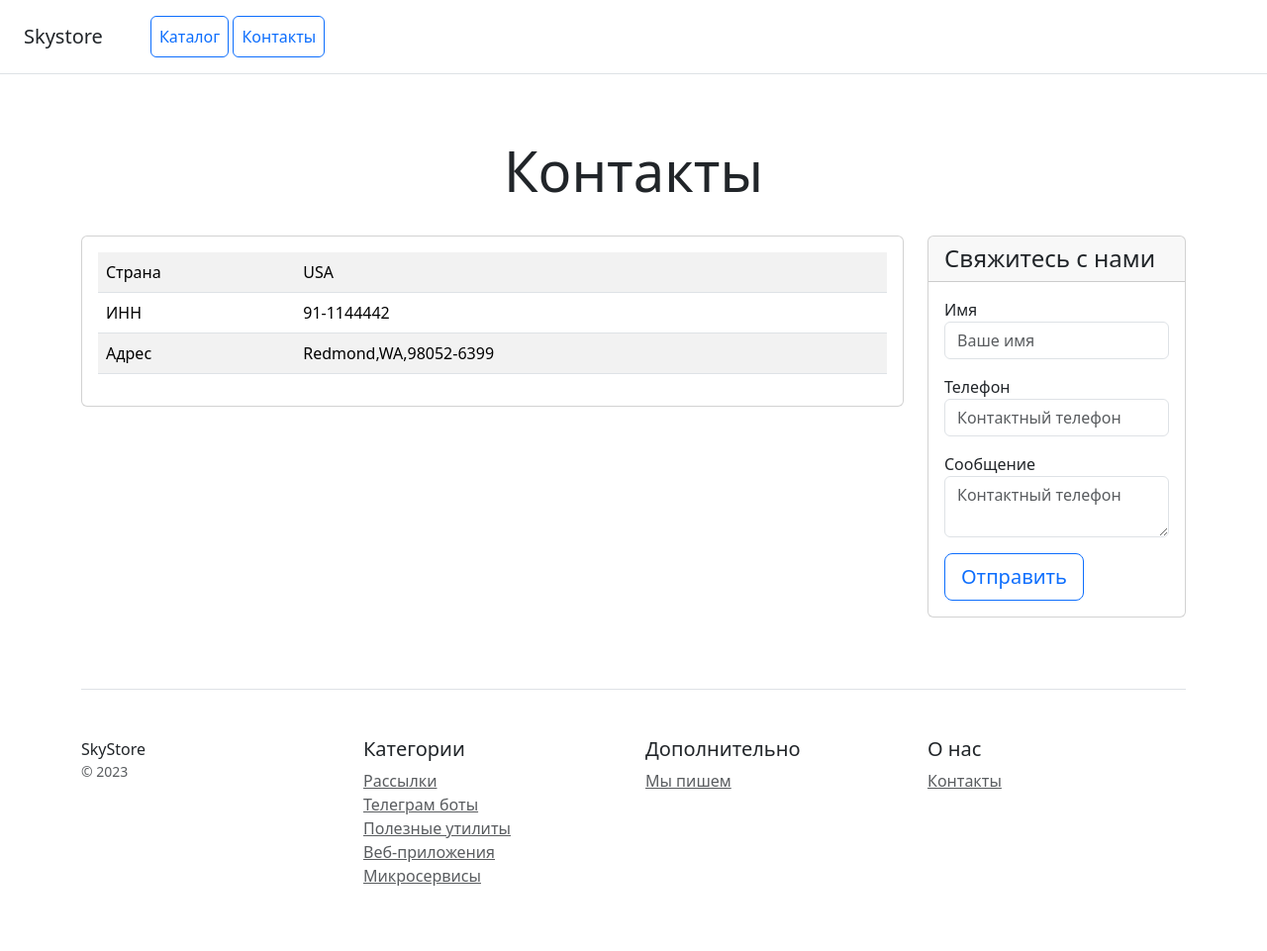
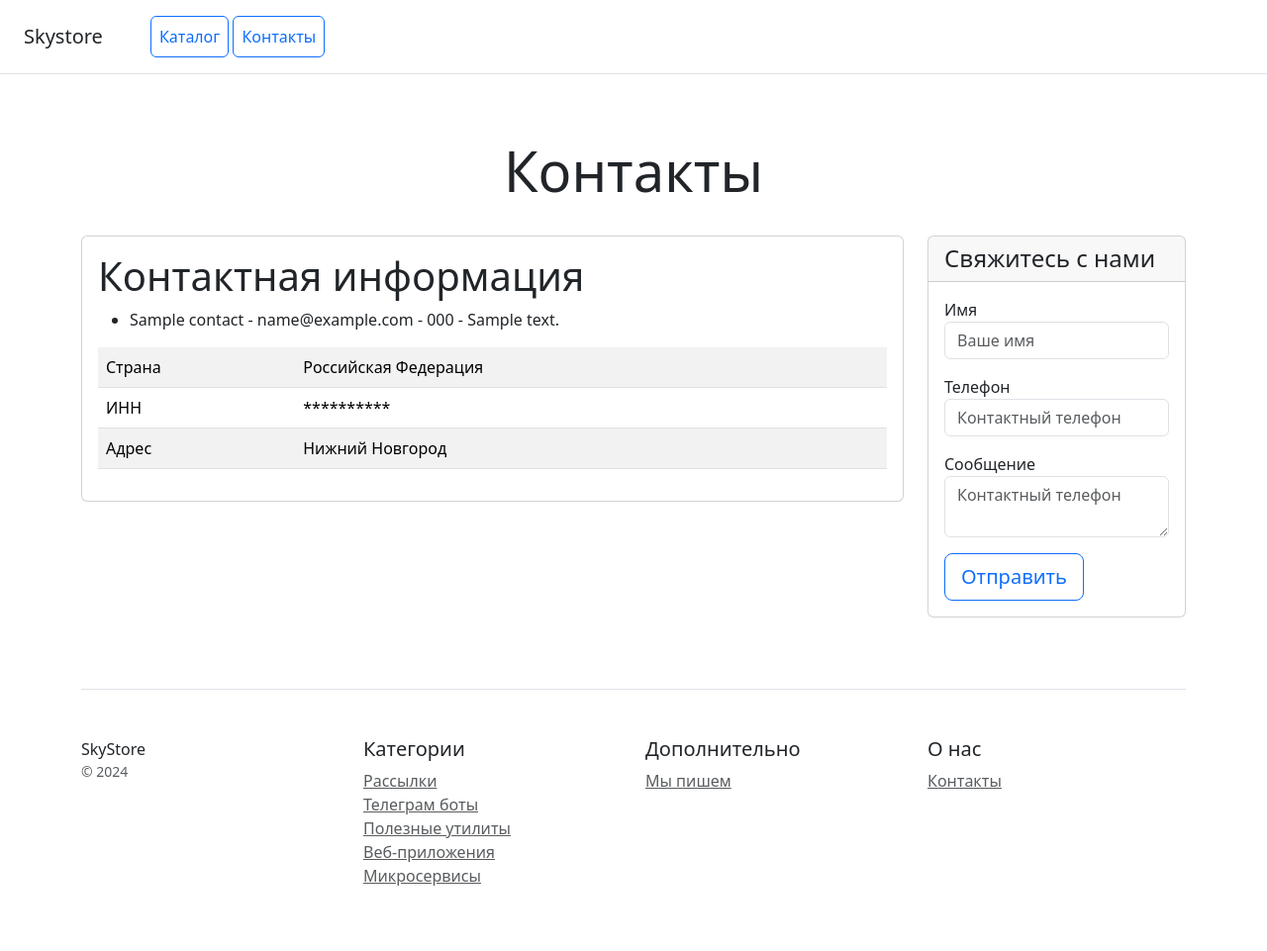
Before and after one commit to Dred85/project_online_store, a Django app: page /contacts/ in a window 1280 px wide. Shown: the whole page at 99% size. Run offline with Django 5.2, Linux system fonts and the light colour scheme; tables that the repository leaves empty hold one stand-in row (values such as "Sample post").

Commit message:
Исправил home.html и contacts.html

```diff
--- a/catalog/templates/main/contacts.html
+++ b/catalog/templates/main/contacts.html
@@ -4,9 +4,11 @@
     <meta charset="utf-8">
     <meta name="viewport" content="width=device-width, initial-scale=1">
     <title>Skystore</title>
-    <link href="https://cdn.jsdelivr.net/npm/bootstrap@5.3.2/dist/css/bootstrap.min.css" rel="stylesheet" integrity="sha384-T3c6CoIi6uLrA9TneNEoa7RxnatzjcDSCmG1MXxSR1GAsXEV/Dwwykc2MPK8M2HN" crossorigin="anonymous">
+    <link href="https://cdn.jsdelivr.net/npm/bootstrap@5.3.2/dist/css/bootstrap.min.css" rel="stylesheet"
+          integrity="sha384-T3c6CoIi6uLrA9TneNEoa7RxnatzjcDSCmG1MXxSR1GAsXEV/Dwwykc2MPK8M2HN" crossorigin="anonymous">
 </head>
 <body>
+
 <div class="d-flex flex-column flex-md-row align-items-center p-3 px-md-4 mb-3 bg-white border-bottom box-shadow">
     <h5 class="my-0 mr-md-auto font-weight-normal">Skystore</h5>
     <nav class="ms-5">
@@ -25,17 +27,24 @@
             <div class="card mb-4 box-shadow">
                 <div class="card-body">
                     <table class="table table-striped">
+                        <h1>Контактная информация</h1>
+                        <ul>
+                            {% for contact in contact_info %}
+                            <li>{{ contact.name }} - {{ contact.email }} - {{ contact.phone }} - {{ contact.address }}
+                            </li>
+                            {% endfor %}
+                        </ul>
                         <tr>
                             <td class="w-25">Страна</td>
-                            <td>USA</td>
+                            <td>Российская Федерация</td>
                         </tr>
                         <tr>
                             <td class="w-25">ИНН</td>
-                            <td>91-1144442</td>
+                            <td>**********</td>
                         </tr>
                         <tr>
                             <td class="w-25">Адрес</td>
-                            <td>Redmond,WA,98052-6399</td>
+                            <td>Нижний Новгород</td>
                         </tr>
                     </table>
                 </div>
@@ -51,15 +60,18 @@
                         {% csrf_token %}
                         <div class="mb-3">
                             <label for="name">Имя</label>
-                            <input type="text" name="name" class="form-control" id="name" placeholder="Ваше имя" required>
+                            <input type="text" name="name" class="form-control" id="name" placeholder="Ваше имя"
+                                   required>
                         </div>
                         <div class="mb-3">
                             <label for="phone">Телефон</label>
-                            <input type="text" name="phone" class="form-control" id="phone" placeholder="Контактный телефон" required>
+                            <input type="text" name="phone" class="form-control" id="phone"
+                                   placeholder="Контактный телефон" required>
                         </div>
                         <div class="mb-3">
                             <label for="message">Сообщение</label>
-                            <textarea type="text" name="message" class="form-control" id="message" placeholder="Контактный телефон" required></textarea>
+                            <textarea type="text" name="message" class="form-control" id="message"
+                                      placeholder="Контактный телефон" required></textarea>
                         </div>
                         <button type="submit" class="btn btn-lg btn-block btn-outline-primary">Отправить</button>
                     </form>
@@ -72,7 +84,7 @@
         <div class="row">
             <div class="col-12 col-md">
                 SkyStore
-                <small class="d-block mb-3 text-muted">&copy; 2023</small>
+                <small class="d-block mb-3 text-muted">&copy; 2024</small>
             </div>
             <div class="col-6 col-md">
                 <h5>Категории</h5>
@@ -100,6 +112,8 @@
     </footer>
 </div>
 
-<script src="https://cdn.jsdelivr.net/npm/bootstrap@5.3.2/dist/js/bootstrap.bundle.min.js" integrity="sha384-C6RzsynM9kWDrMNeT87bh95OGNyZPhcTNXj1NW7RuBCsyN/o0jlpcV8Qyq46cDfL" crossorigin="anonymous"></script>
+<script src="https://cdn.jsdelivr.net/npm/bootstrap@5.3.2/dist/js/bootstrap.bundle.min.js"
+        integrity="sha384-C6RzsynM9kWDrMNeT87bh95OGNyZPhcTNXj1NW7RuBCsyN/o0jlpcV8Qyq46cDfL"
+        crossorigin="anonymous"></script>
 </body>
 </html>
```
Also changed, not shown: catalog/templates/main/home.html (+14 -10 lines), catalog/templates/main/index.html (deleted, +0 -15 lines), catalog/migrations/0004_contact.py (added).
